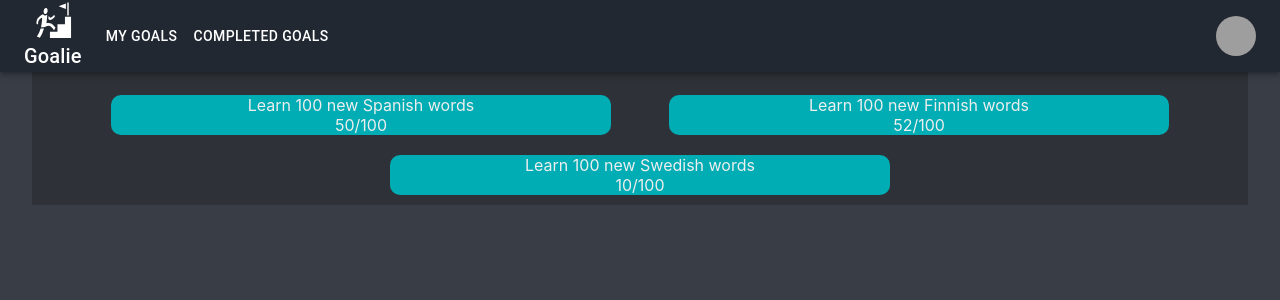
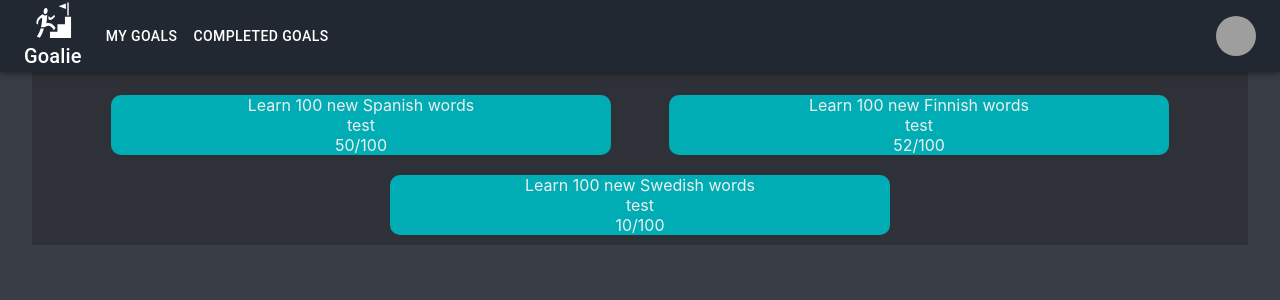
Before and after one commit to alluballu1/PTPartner_app, a Next.js app: page / in a window 1280 px wide. Shown: the top 300 px of the page. Built offline with nearby package versions, Linux system fonts and the light colour scheme; grey boxes are pictures that could not be loaded.

Commit message:
Started working on the progress bar component

```diff
--- /dev/null
+++ b/pages/Components/ProgressBar.jsx
@@ -0,0 +1,8 @@
+const ProgressBar = () => {
+  return (
+    <div>
+      <div>test</div>
+    </div>
+  );
+};
+export default ProgressBar;
--- a/pages/screens/MyProgress.jsx
+++ b/pages/screens/MyProgress.jsx
@@ -1,14 +1,17 @@
 import { Box } from "@mui/material";
 import styles from "../../styles/Home.module.css";
 import Link from "next/link";
+import ProgressBar from "../Components/ProgressBar";
 
 const MyProgress = () => {
   const secondTempData = [{
+    type:"goal",
     goal: 100,
     current: 50,
     title: "Learn 100 new Spanish words"
 
-  },{
+  }, {
+    type:"no-goal",
     goal: 100,
     current: 52,
     title: "Learn 100 new Finnish words"
@@ -28,7 +31,7 @@ const MyProgress = () => {
           id={styles.goalBoxContainer}
         >
           {secondTempData.map((element, index) => {
-            return <div id={styles.goalBox} key={index}><div>{element.title}</div> {element.current}/{element.goal} </div>;
+            return <div id={styles.goalBox} key={index}><div>{element.title}</div> <ProgressBar/> {element.current}/{element.goal} </div>;
           })}
         </div>
       </Box>
```
